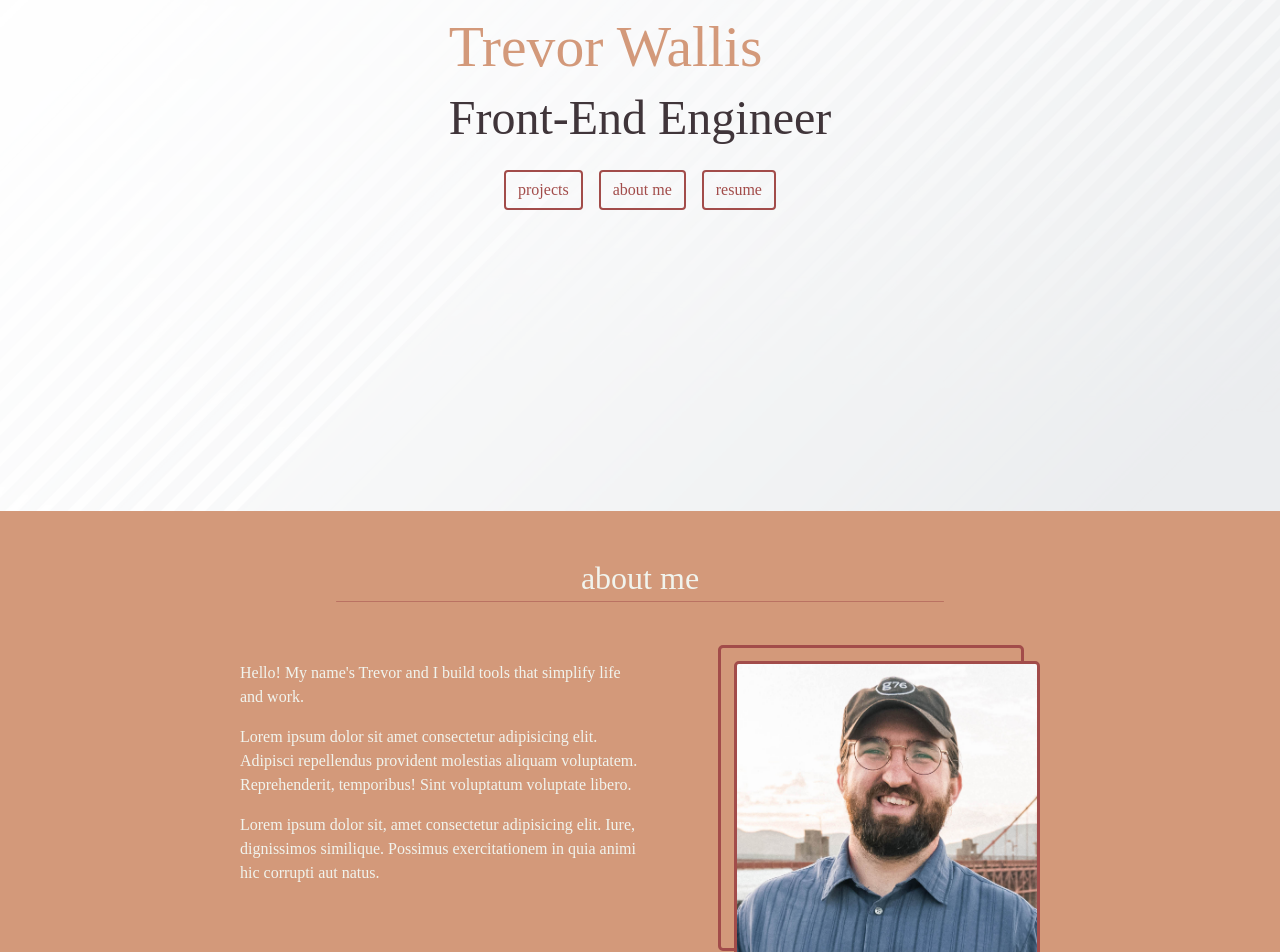
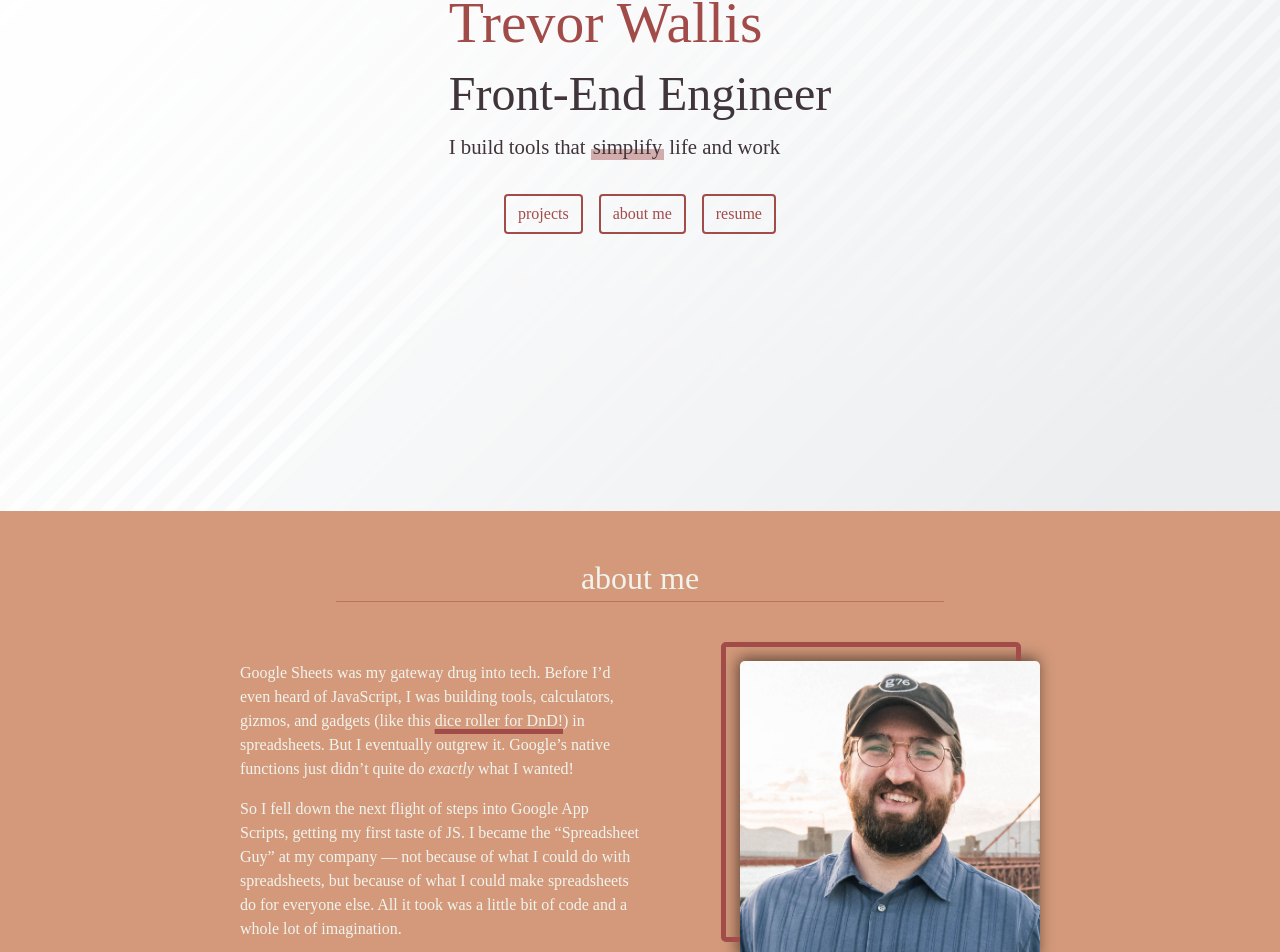
Before and after one commit to trevorwallis13/simple-react-portfolio-template, a React (Create React App) app: page / in a window 1280 px wide. Shown: the part 289-1241 px from the top of the page. Built offline with nearby package versions, Linux system fonts and the light colour scheme.

Commit message:
updated about me bio, hero text + styling updates

```diff
--- a/src/components/about/AboutSection.js
+++ b/src/components/about/AboutSection.js
@@ -8,13 +8,16 @@ const AboutSection = () => {
         <h2 className="section-header">About me</h2>
         <div className="inner">
           <div className="about-text">
-            <p>Hello! My name's Trevor and I build tools that simplify life and work.</p>
-            <p>Lorem ipsum dolor sit amet consectetur adipisicing elit. Adipisci repellendus provident molestias aliquam voluptatem. Reprehenderit, temporibus! Sint voluptatum voluptate libero.</p>
-            <p>Lorem ipsum dolor sit, amet consectetur adipisicing elit. Iure, dignissimos similique. Possimus exercitationem in quia animi hic corrupti aut natus.</p>
+            <p>Google Sheets was my gateway drug into tech. Before I’d even heard of JavaScript, I was building tools, calculators, gizmos, and gadgets (like this <a href="https://docs.google.com/spreadsheets/d/122xK6FUc5GK7mkftNWDbNx6NNJm9hR72ZPtjwVN372M/edit?usp=sharing">dice roller for DnD!</a>) in spreadsheets. But I eventually outgrew it. Google’s native functions just didn’t quite do <em>exactly </em>what I wanted!</p>
+            <p>So I fell down the next flight of steps into Google App Scripts, getting my first taste of JS. I became the “Spreadsheet Guy” at my company — not because of what I could do with spreadsheets, but because of what I could make spreadsheets do for everyone else. All it took was a little bit of code and a whole lot of imagination.</p>
+            <p>I love building things that help people. But I quickly realized that you can only do so much in a spreadsheet — even with Google App Script backing you up. How much more could I do if I freed my JS knowledge from spreadsheet prison and into the real world?</p>
+            <p>That epiphany led me to make a major career change — from content writer/spreadsheet guy to software engineer.</p>
           </div>
           <div className="img-container">
-            <div className="about-img">
-              <img src={profile} alt="Trevor Wallis headshot" />
+            <div className="shadow-outline">
+              <div className="about-img">
+                <img src={profile} alt="Trevor Wallis headshot" />
+              </div>
             </div>
           </div>
       </div>
--- a/src/components/about/about.scss
+++ b/src/components/about/about.scss
@@ -1,32 +1,6 @@
 @use '../../styles/app';
 
 .about {
-    // background-color: app.$primary-color;
-    // color: app.$text-light;
-    // padding: 5rem 2rem;
-
-    // .about-content {
-    //     display: flex;
-    //     flex-direction: column;
-    //     max-width: 800px;
-    //     gap: 2rem;
-    // }
-
-    // h2 {
-    //     position: relative;
-    // }
-
-    // h2::after {
-    //     content: " ";
-    //     width: 50%;
-    //     height: 1px;
-    //     background-color: app.$secondary-color;
-    //     position: absolute;
-    //     bottom: -3px;
-    //     left: 0;
-    //     opacity: 50%;
-    //     border-radius: 3px;
-    // }
 
     .inner {
         display: flex;
@@ -42,17 +16,15 @@
         width: 50%;
     }
 
-    .img-container {
-        position: relative;
-    }
     .about-img {
-        border: 3px solid app.$secondary-color;
+        // border: 3px solid app.$secondary-color;
         display: flex;
         justify-content: center;
         align-items: center;
         border-radius: 5px;
         overflow: hidden;
         z-index: 2;
+        box-shadow: -2px -3px 15px #00000090;
 
         img {
             height: 300px;
@@ -61,16 +33,19 @@
         }
     }
 
-    .img-container::after {
+    .shadow-outline {
+        position: relative;
+    }
+
+    .shadow-outline::after {
         content: " ";
         position: absolute;
-        // opacity: 30%;
         height: 100%;
         width: 100%;
-        border: 3px solid app.$secondary-color;
+        border: 5px solid app.$secondary-color;
         border-radius: 5px;
-        bottom: 1rem;
-        right: 1rem;
+        bottom: 1.2rem;
+        right: 1.2rem;
         z-index: 1;
     }
 
--- a/src/components/contact/contact.scss
+++ b/src/components/contact/contact.scss
@@ -1,12 +1,13 @@
 @use "../../styles/app.scss";
+
+.contact
 
 .contact-container {
     text-align: center;
     display: flex;
     flex-direction: column;
     align-items: center;
-    gap: 2rem;
-
+    gap: 1.5rem;
 }
 
 .alt-btn {
--- a/src/components/hero/HeroSection.js
+++ b/src/components/hero/HeroSection.js
@@ -1,6 +1,7 @@
 import React from 'react';
 import { Button } from 'react-bootstrap'
 import ContactLinks from './ContactLinks'
+import './hero.scss'
 
 
 const HeroSection = () => {
@@ -10,6 +11,7 @@ const HeroSection = () => {
           <div className="hero-text">
             <h1>Trevor Wallis</h1>
             <h2>Front-End Engineer</h2>
+            <p>I build tools that <span className="highlight">simplify</span> life and work</p>
           </div>
           <ContactLinks />
           <div className="hero-buttons">
--- /dev/null
+++ b/src/components/hero/hero.scss
@@ -0,0 +1,89 @@
+@use "../../styles/app.scss";
+
+.hero {
+    display: flex;
+    flex-direction: column;
+    justify-content: center;
+    align-items: center;
+    min-height: 100vh;
+    height: 100vh;
+    width: 100%;
+    position: relative;
+}
+
+.hero::before {
+    content: " ";
+    width: 100%;
+    height: 100%;
+    background-image: url('../../../public/images/background.jpg');
+    background-position: center;
+    background-size: cover;
+    opacity: 25%;
+    z-index: -1;
+    position: absolute;
+}
+
+.hero-content {
+    margin: 1rem;
+}
+
+.hero-text {
+    h1 {
+        font-size: clamp(2rem, 4.5vw, 4rem);
+        color: app.$secondary-color;
+    }
+    h2 {
+        font-size: clamp(1.7rem, 4vw, 3rem);
+        font-weight: lighter;
+    }
+
+    p {
+        font-size: clamp(1rem, 3vw, 1.3rem);
+    }
+}
+
+.link-icon-row {
+    display: flex;
+    flex-direction: column;
+    flex-wrap: wrap;
+    gap: .5rem;
+    justify-content: center;
+    position: fixed;
+    top: 1rem;
+    left: 1rem;
+
+    a {
+        color: app.$text-dark;
+    }
+}
+
+@media (max-width: 600px) {
+    .link-icon-row {
+        flex-direction: row;
+        background: app.$primary-color;
+        opacity: 80%;
+        width: 100vw;
+        top: 0;
+        left: 0;
+        padding: 10px 0;
+        justify-content: space-around;
+        z-index: 1000;
+    }
+}
+
+.connect-icon {
+    font-size: 1.5rem;
+}
+
+.connect-icon:hover,
+.connect-icon:focus {
+    color: app.$secondary-color;
+}
+
+.hero-buttons {
+    display: flex;
+    flex-wrap: wrap;
+    gap: 1rem;
+    padding-top: 1rem;
+    justify-content: center;
+}
--- a/src/components/projects/projects.scss
+++ b/src/components/projects/projects.scss
@@ -21,23 +21,6 @@
         position: relative;
         color: app.$text-dark
     }
-
-    .highlight {
-        padding: 2px;
-        background: linear-gradient(180deg, #ffffff00 60%, app.$primary-color-70 60%);
-    }
-
-    // h3::after {
-    //     content: " ";
-    //     width: 50%;
-    //     height: 1px;
-    //     background-color: app.$secondary-color;
-    //     position: absolute;
-    //     bottom: -3px;
-    //     left: 0;
-    //     opacity: 50%;
-    //     border-radius: 3px;
-    // }
 }
 
 .project-img-container{
--- a/src/styles/app.scss
+++ b/src/styles/app.scss
@@ -8,6 +8,7 @@ $text-light: #F1F4EE;
 $text-dark: #40353A;
 $accent-color: #A48C76;
 $primary-color-70: #D3997A70;
+$secondary-color-70: #A24C4A70;
 
 body {
     box-sizing: border-box;
@@ -15,6 +16,24 @@ body {
     padding: 0;
     font-family: $primary-font;
     color: $text-dark;
+}
+
+//-------> Typography <-------//
+
+a {
+    color: inherit;
+    text-decoration-color: $secondary-color;
+    text-decoration-thickness: 5px;
+}
+
+a:hover,
+a:focus {
+    color: $secondary-color;
+}
+
+.highlight {
+    padding: 2px;
+    background: linear-gradient(180deg, #ffffff00 60%, $secondary-color-70 60%);
 }
 
 //-------> Buttons <-------//
@@ -79,6 +98,8 @@ body {
     border-radius: 3px;
 }
 
+
+
 .main-header {
     background-color: $primary-color;
     padding: 10px 0;
@@ -122,44 +143,6 @@ body {
     }
 }
 
-.hero {
-    display: flex;
-    flex-direction: column;
-    justify-content: center;
-    align-items: center;
-    min-height: 100vh;
-    height: 100vh;
-    width: 100%;
-    position: relative;
-}
-
-.hero::before {
-    content: " ";
-    width: 100%;
-    height: 100%;
-    background-image: url('../assets/background.jpg');
-    background-position: center;
-    background-size: cover;
-    opacity: 25%;
-    z-index: -1;
-    position: absolute;
-}
-
-.hero-content {
-    margin: 1rem;
-}
-
-.hero-text {
-    h1 {
-        font-size: clamp(2rem, 4.5vw, 4rem);
-        color: $primary-color;
-    }
-    h2 {
-        font-size: clamp(1.7rem, 4vw, 3rem);
-        font-weight: lighter;
-    }
-}
-
 .link-icon-row {
     display: flex;
     flex-direction: column;
@@ -197,11 +180,3 @@ body {
 .connect-icon:focus {
     color: $secondary-color;
 }
-
-.hero-buttons {
-    display: flex;
-    flex-wrap: wrap;
-    gap: 1rem;
-    padding-top: 1rem;
-    justify-content: center;
-}
```
Also changed, not shown: public/images/background.jpg (renamed from src/assets/background.jpg).
